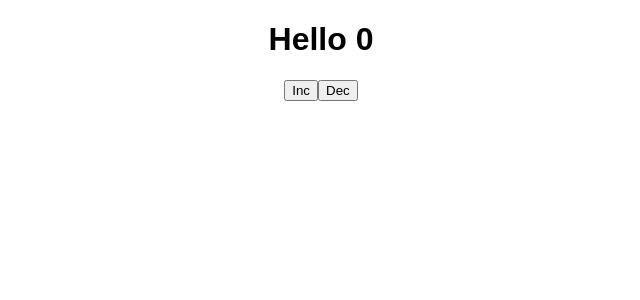
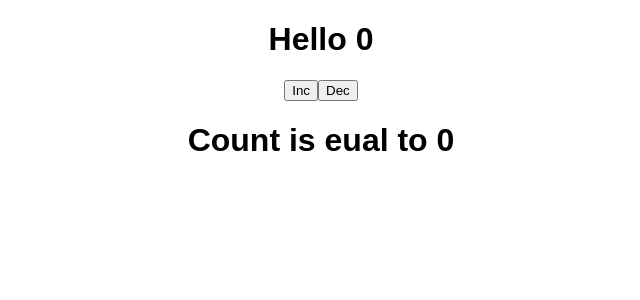
Before and after one commit to aaryandewan/learn-reactt-redux, a React (Create React App) app: page / in a window 1280 px wide. Shown: the top 300 px of the page, without its empty margins (319-959 px from the left). Built offline with nearby package versions, Linux system fonts and the light colour scheme.

Commit message:
Update 2 files

```diff
--- a/src/App.js
+++ b/src/App.js
@@ -1,9 +1,11 @@
 import "./styles.css";
 import { Counter } from "./features/counter/Counter";
+import Aaryan from "./components/Aaryan";
 export default function App() {
   return (
     <div className="App">
       <Counter />
+      <Aaryan />
     </div>
   );
 }
--- /dev/null
+++ b/src/components/Aaryan.js
@@ -0,0 +1,8 @@
+import { useSelector } from "react-redux";
+
+import { selectCount } from "../features/counter/counterSlice";
+
+export default function Aaryan() {
+  const aaryanCounter = useSelector(selectCount);
+  return <h1>Count is eual to {aaryanCounter}</h1>;
+}
```
